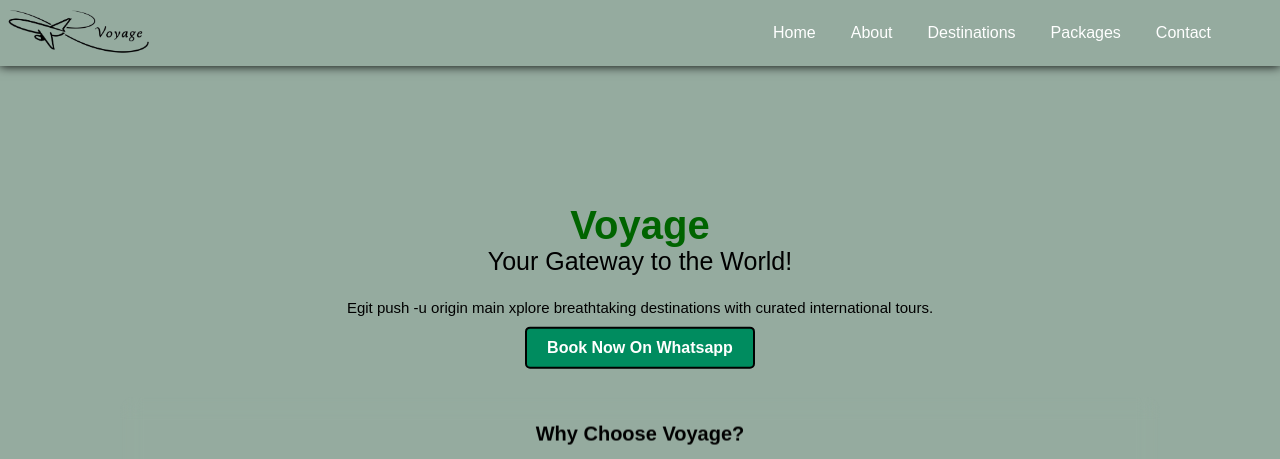
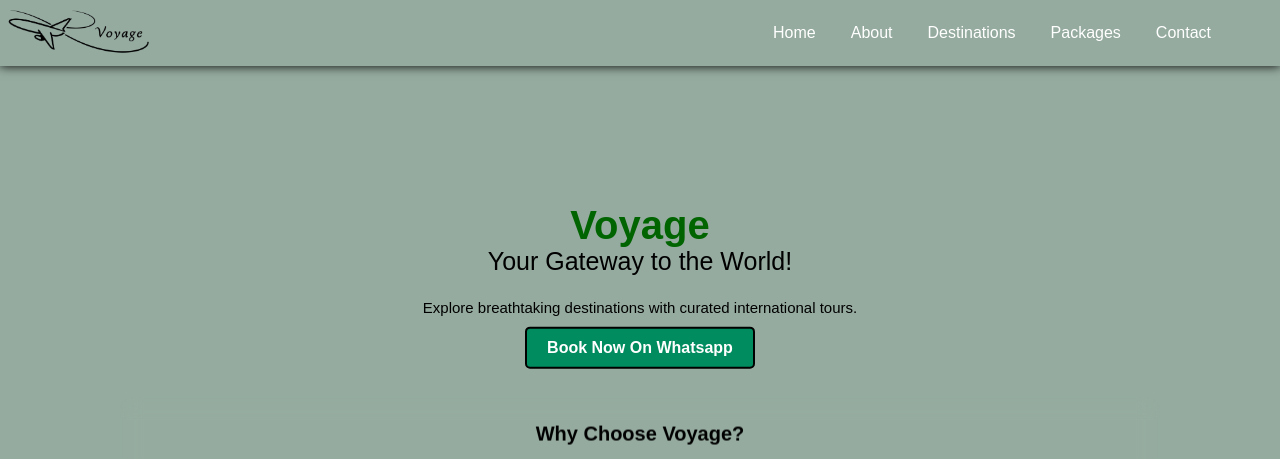
Before and after one commit to Faiqaamin/Voyage, a plain HTML site: page index.html in a window 1280 px wide. Shown: the top 459 px of the page. Drawn offline with Linux system fonts and the light colour scheme.

Commit message:
Updated index.html with latest changes

```diff
--- a/index.html
+++ b/index.html
@@ -37,8 +37,7 @@
     <div class="home-content">
         <h1>Voyage</h1>
         <p class="gc-head">Your Gateway to the World!</p>
-        <p class="gc-para">Egit push -u origin main
-            xplore breathtaking destinations with curated international tours.</p>
+        <p class="gc-para">Explore breathtaking destinations with curated international tours.</p>
         <a href="https://wa.me/919149969234" target="_blank" class="btn">Book Now On Whatsapp</a>
     </div>
 
```
